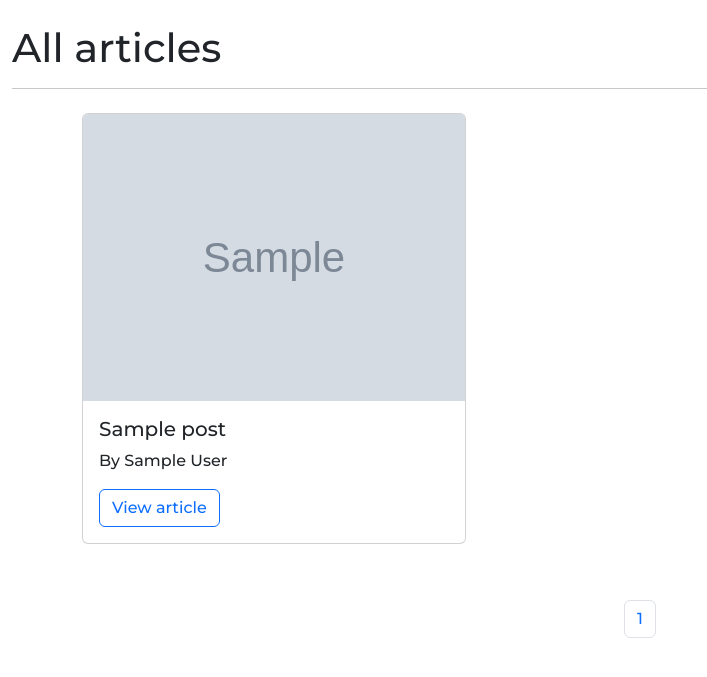
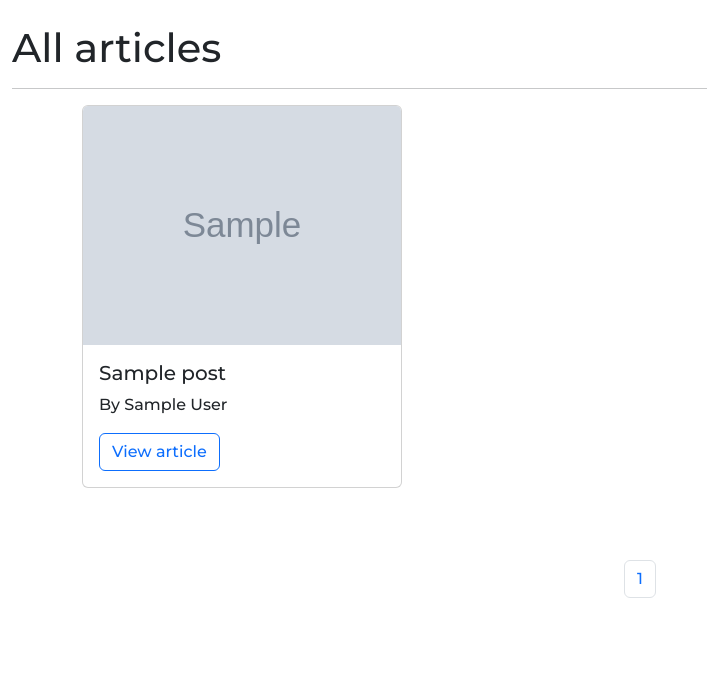
Before and after one commit to Nepul321/journal_site, a Django app: page /all/ in a window 1280 px wide. Shown: the part 72-749 px from the top of the page, without its empty margins (0-707 px from the left). Run offline with Django 4.2, Linux system fonts and the light colour scheme; tables that the repository leaves empty hold one stand-in row (values such as "Sample post"); grey boxes marked "Sample" are stand-in pictures.

Commit message:
Make the layout more responsive

```diff
--- a/src/posts/templates/global.html
+++ b/src/posts/templates/global.html
@@ -19,11 +19,11 @@ Free Thought - All articles
 <div class="container-fluid my-4">
   <h1>All articles</h1>
   <hr />
-  <div class="container mx-auto mt-4">
+  <div class="container">
     <div class="row">
     {% for i in qs %}
-      <div class="col-md-4">
-        <div class="card" style="width: 24rem">
+      <div class="col-sm mb-3">
+        <div class="card" style="width: 20rem">
           <img
             src="{{ i.image_url }}"
             class="card-img-top"
```
